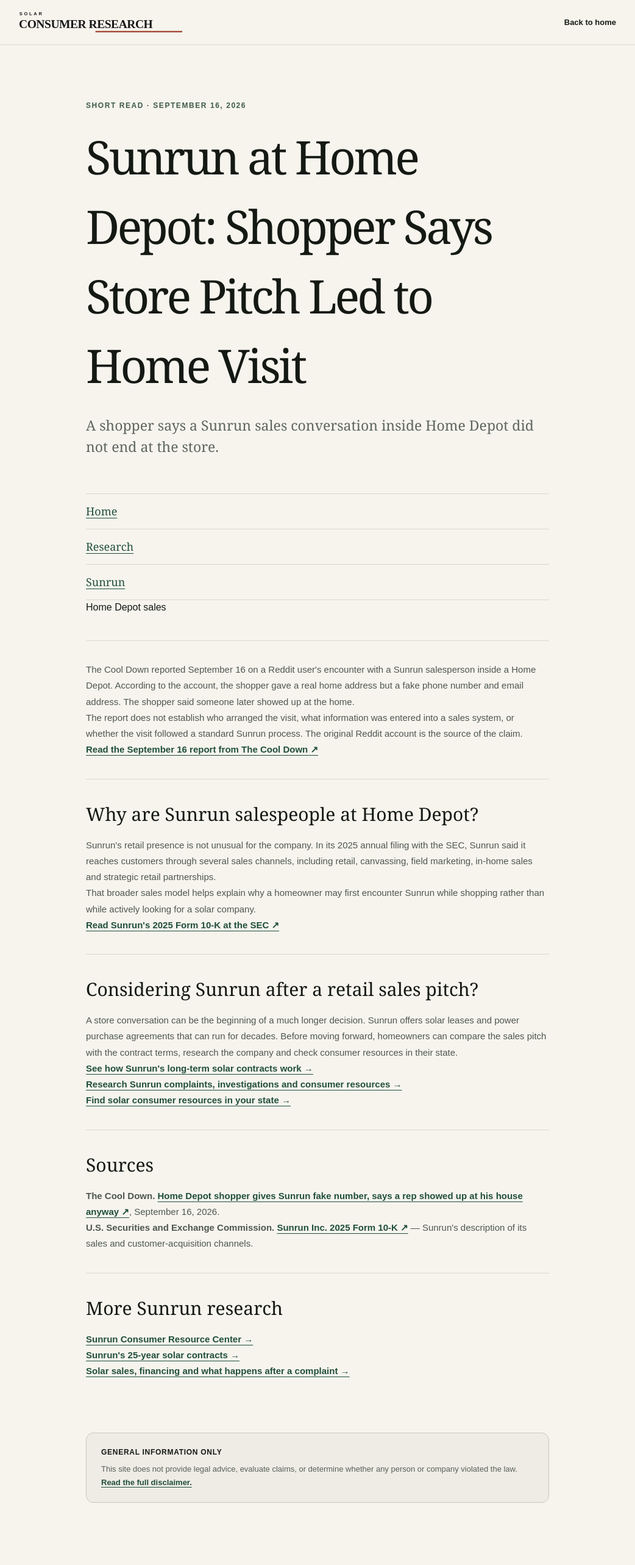
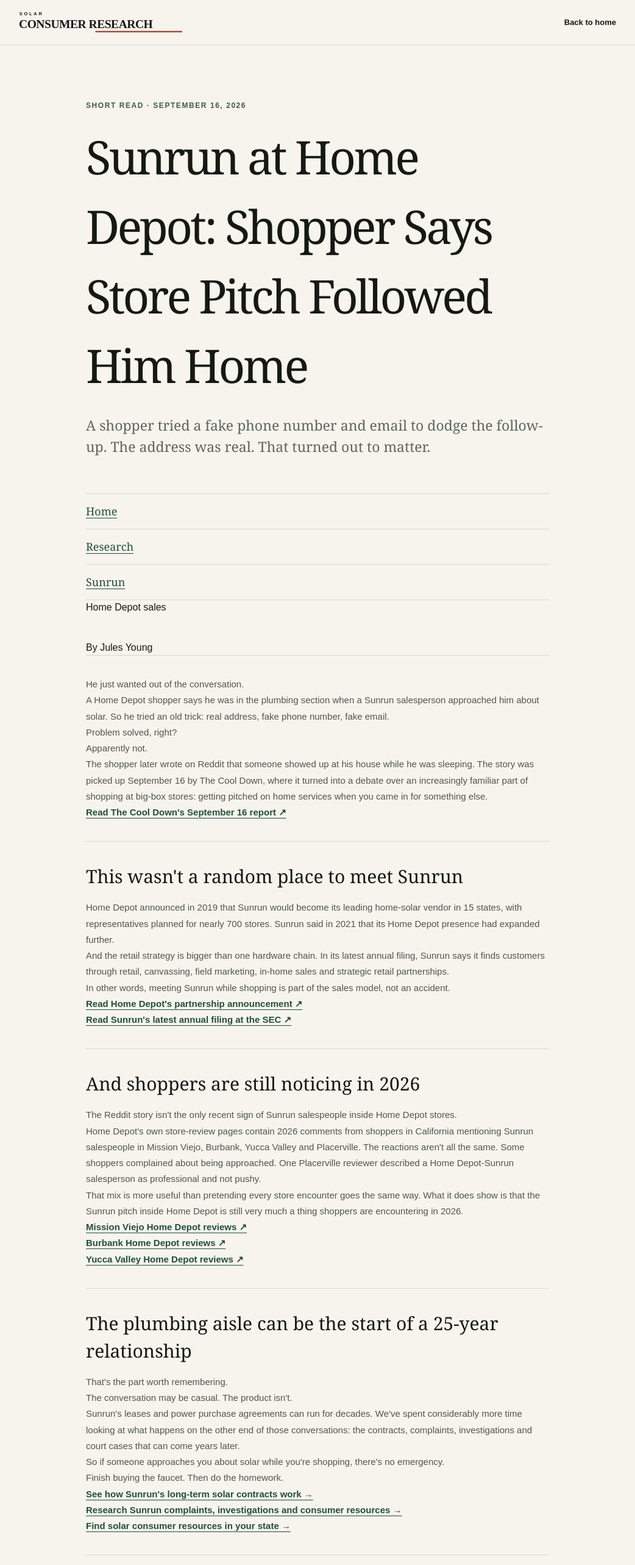
Before and after one commit to Decentralized-Rob/solar-consumer-research, a Next.js app: page /research/sunrun-home-depot-sales-home-visit in a window 1280 px wide. Shown: the top 2566 px of the page at 61% size, without its empty margins (119-1161 px from the left). Built offline with nearby package versions, Linux system fonts and the light colour scheme.

Commit message:
Resource Home Depot story and add Jules Young byline

```diff
--- a/app/research/sunrun-home-depot-sales-home-visit/page.tsx
+++ b/app/research/sunrun-home-depot-sales-home-visit/page.tsx
@@ -3,25 +3,31 @@ import Link from "next/link";
 import { InfoPage } from "../../../components/info-page";
 
 const canonicalUrl = "https://solarcomplaint.com/research/sunrun-home-depot-sales-home-visit";
+const authorUrl = "https://solarcomplaint.com/authors/jules-young";
 const coolDownSource = "https://www.thecooldown.com/green-home/home-depot-shopper-sunrun-fake-number/";
-const sunrun10k = "https://www.sec.gov/Archives/edgar/data/1469367/000162828026012289/run-20251231.htm";
+const sunrun10k = "https://www.sec.gov/Archives/edgar/data/1469367/000114036126014729/ef20070408_formars.pdf";
+const homeDepotPartnership = "https://corporate.homedepot.com/news/sustainability/its-bright-new-day-residential-solar-home-depot-sunrun-and-vivint-solar";
+const sunrunHomeDepot = "https://www.sunrun.com/go-solar-center/solar-articles/sunrun-brings-solar-and-home-batteries-to-home-depot-stores-across-the-united-states";
+const missionViejoReviews = "https://www.homedepot.com/l/Mission-Viejo/CA/Mission-Viejo/92692/614/reviews/1";
+const burbankReviews = "https://www.homedepot.com/l/Burbank/CA/Burbank/91502/6654/reviews/";
+const yuccaValleyReviews = "https://www.homedepot.com/l/Yucca-Valley/CA/Yucca-Valley/92284/6971/reviews/1";
 
 export const metadata: Metadata = {
-  title: "Sunrun at Home Depot: Shopper Says Store Pitch Led to Home Visit",
-  description: "A Home Depot shopper told Reddit that a Sunrun sales encounter was followed by a visit to the shopper's home. Here is what was reported and what Sunrun says about its retail sales channels.",
+  title: "Sunrun at Home Depot: Shopper Says Store Pitch Followed Him Home",
+  description: "A Home Depot shopper says a Sunrun sales encounter followed him home. Current Home Depot reviews show the in-store Sunrun pitch is still getting noticed in 2026.",
   alternates: { canonical: "/research/sunrun-home-depot-sales-home-visit" },
   openGraph: {
-    title: "Sunrun at Home Depot: Shopper Says Store Pitch Led to Home Visit",
-    description: "A short read on a September 2026 Sunrun sales story and the company's established retail sales channel.",
+    title: "Sunrun at Home Depot: Shopper Says Store Pitch Followed Him Home",
+    description: "A shopper tried a fake phone number and email. The address was real. Then, he says, someone showed up at his house.",
     url: "/research/sunrun-home-depot-sales-home-visit",
     type: "article",
     publishedTime: "2026-09-16",
     modifiedTime: "2026-09-16",
-    authors: ["https://solarcomplaint.com/about"],
+    authors: [authorUrl],
     section: "Short Read",
     images: [{ url: "https://solarcomplaint.com/og.png", width: 1200, height: 630, alt: "SolarComplaint.com short read about Sunrun sales at Home Depot" }],
   },
-  twitter: { card: "summary_large_image", title: "Sunrun at Home Depot: Shopper Says Store Pitch Led to Home Visit", description: "What was reported, plus context on Sunrun's retail sales channel.", images: ["https://solarcomplaint.com/og.png"] },
+  twitter: { card: "summary_large_image", title: "Sunrun at Home Depot: Shopper Says Store Pitch Followed Him Home", description: "He gave the Sunrun rep a fake number. The address was real.", images: ["https://solarcomplaint.com/og.png"] },
 };
 
 export default function SunrunHomeDepotShortRead() {
@@ -31,17 +37,17 @@ export default function SunrunHomeDepotShortRead() {
       {
         "@type": "Article",
         "@id": `${canonicalUrl}#article`,
-        headline: "Sunrun at Home Depot: Shopper Says Store Pitch Led to Home Visit",
-        description: "A short read on a reported Sunrun sales encounter at Home Depot and Sunrun's established retail sales channel.",
+        headline: "Sunrun at Home Depot: Shopper Says Store Pitch Followed Him Home",
+        description: "A source-backed short read on a reported Sunrun sales encounter at Home Depot and the retail sales channel behind it.",
         datePublished: "2026-09-16",
         dateModified: "2026-09-16",
         inLanguage: "en-US",
         articleSection: "Short Read",
         mainEntityOfPage: { "@type": "WebPage", "@id": canonicalUrl },
-        author: { "@type": "Organization", name: "Solar Consumer Research", url: "https://solarcomplaint.com/about" },
+        author: { "@type": "Organization", name: "Jules Young, an editorial byline of Solar Consumer Research", url: authorUrl },
         publisher: { "@id": "https://solarcomplaint.com/#publisher" },
         about: [{ "@type": "Organization", name: "Sunrun Inc." }, { "@type": "Organization", name: "The Home Depot" }, { "@type": "Thing", name: "Residential solar sales" }],
-        citation: [coolDownSource, sunrun10k],
+        citation: [coolDownSource, sunrun10k, homeDepotPartnership, sunrunHomeDepot, missionViejoReviews, burbankReviews, yuccaValleyReviews],
       },
       {
         "@type": "BreadcrumbList",
@@ -56,32 +62,53 @@ export default function SunrunHomeDepotShortRead() {
 
   return <>
     <script type="application/ld+json" dangerouslySetInnerHTML={{ __html: JSON.stringify(structuredData) }} />
-    <InfoPage className="research-story-page" eyebrow="Short Read · September 16, 2026" title="Sunrun at Home Depot: Shopper Says Store Pitch Led to Home Visit" lede="A shopper says a Sunrun sales conversation inside Home Depot did not end at the store.">
+    <InfoPage className="research-story-page" eyebrow="Short Read · September 16, 2026" title="Sunrun at Home Depot: Shopper Says Store Pitch Followed Him Home" lede="A shopper tried a fake phone number and email to dodge the follow-up. The address was real. That turned out to matter.">
       <nav className="case-question-links" aria-label="Breadcrumb"><Link href="/">Home</Link><Link href="/research">Research</Link><Link href="/companies/sunrun">Sunrun</Link><span aria-current="page">Home Depot sales</span></nav>
 
+      <p className="page-updated">By <Link href="/authors/jules-young">Jules Young</Link></p>
+
       <section className="info-section">
-        <p>The Cool Down reported September 16 on a Reddit user's encounter with a Sunrun salesperson inside a Home Depot. According to the account, the shopper gave a real home address but a fake phone number and email address. The shopper said someone later showed up at the home.</p>
-        <p>The report does not establish who arranged the visit, what information was entered into a sales system, or whether the visit followed a standard Sunrun process. The original Reddit account is the source of the claim.</p>
-        <p><a href={coolDownSource} target="_blank" rel="noreferrer">Read the September 16 report from The Cool Down ↗</a></p>
+        <p>He just wanted out of the conversation.</p>
+        <p>A Home Depot shopper says he was in the plumbing section when a Sunrun salesperson approached him about solar. So he tried an old trick: real address, fake phone number, fake email.</p>
+        <p>Problem solved, right?</p>
+        <p>Apparently not.</p>
+        <p>The shopper later wrote on Reddit that someone showed up at his house while he was sleeping. The story was picked up September 16 by The Cool Down, where it turned into a debate over an increasingly familiar part of shopping at big-box stores: getting pitched on home services when you came in for something else.</p>
+        <p><a href={coolDownSource} target="_blank" rel="noreferrer">Read The Cool Down's September 16 report ↗</a></p>
       </section>
 
       <section className="info-section">
-        <h2>Why are Sunrun salespeople at Home Depot?</h2>
-        <p>Sunrun's retail presence is not unusual for the company. In its 2025 annual filing with the SEC, Sunrun said it reaches customers through several sales channels, including retail, canvassing, field marketing, in-home sales and strategic retail partnerships.</p>
-        <p>That broader sales model helps explain why a homeowner may first encounter Sunrun while shopping rather than while actively looking for a solar company.</p>
-        <p><a href={sunrun10k} target="_blank" rel="noreferrer">Read Sunrun's 2025 Form 10-K at the SEC ↗</a></p>
+        <h2>This wasn't a random place to meet Sunrun</h2>
+        <p>Home Depot announced in 2019 that Sunrun would become its leading home-solar vendor in 15 states, with representatives planned for nearly 700 stores. Sunrun said in 2021 that its Home Depot presence had expanded further.</p>
+        <p>And the retail strategy is bigger than one hardware chain. In its latest annual filing, Sunrun says it finds customers through retail, canvassing, field marketing, in-home sales and strategic retail partnerships.</p>
+        <p>In other words, meeting Sunrun while shopping is part of the sales model, not an accident.</p>
+        <p><a href={homeDepotPartnership} target="_blank" rel="noreferrer">Read Home Depot's partnership announcement ↗</a><br/><a href={sunrun10k} target="_blank" rel="noreferrer">Read Sunrun's latest annual filing at the SEC ↗</a></p>
       </section>
 
       <section className="info-section">
-        <h2>Considering Sunrun after a retail sales pitch?</h2>
-        <p>A store conversation can be the beginning of a much longer decision. Sunrun offers solar leases and power purchase agreements that can run for decades. Before moving forward, homeowners can compare the sales pitch with the contract terms, research the company and check consumer resources in their state.</p>
+        <h2>And shoppers are still noticing in 2026</h2>
+        <p>The Reddit story isn't the only recent sign of Sunrun salespeople inside Home Depot stores.</p>
+        <p>Home Depot's own store-review pages contain 2026 comments from shoppers in California mentioning Sunrun salespeople in Mission Viejo, Burbank, Yucca Valley and Placerville. The reactions aren't all the same. Some shoppers complained about being approached. One Placerville reviewer described a Home Depot-Sunrun salesperson as professional and not pushy.</p>
+        <p>That mix is more useful than pretending every store encounter goes the same way. What it does show is that the Sunrun pitch inside Home Depot is still very much a thing shoppers are encountering in 2026.</p>
+        <p><a href={missionViejoReviews} target="_blank" rel="noreferrer">Mission Viejo Home Depot reviews ↗</a><br/><a href={burbankReviews} target="_blank" rel="noreferrer">Burbank Home Depot reviews ↗</a><br/><a href={yuccaValleyReviews} target="_blank" rel="noreferrer">Yucca Valley Home Depot reviews ↗</a></p>
+      </section>
+
+      <section className="info-section">
+        <h2>The plumbing aisle can be the start of a 25-year relationship</h2>
+        <p>That's the part worth remembering.</p>
+        <p>The conversation may be casual. The product isn't.</p>
+        <p>Sunrun's leases and power purchase agreements can run for decades. We've spent considerably more time looking at what happens on the other end of those conversations: the contracts, complaints, investigations and court cases that can come years later.</p>
+        <p>So if someone approaches you about solar while you're shopping, there's no emergency.</p>
+        <p>Finish buying the faucet. Then do the homework.</p>
         <p><Link href="/research/sunrun-25-year-solar-contracts">See how Sunrun's long-term solar contracts work →</Link><br/><Link href="/companies/sunrun">Research Sunrun complaints, investigations and consumer resources →</Link><br/><Link href="/states">Find solar consumer resources in your state →</Link></p>
       </section>
 
       <section className="info-section">
         <h2>Sources</h2>
         <p><strong>The Cool Down.</strong> <a href={coolDownSource} target="_blank" rel="noreferrer">Home Depot shopper gives Sunrun fake number, says a rep showed up at his house anyway ↗</a>, September 16, 2026.</p>
-        <p><strong>U.S. Securities and Exchange Commission.</strong> <a href={sunrun10k} target="_blank" rel="noreferrer">Sunrun Inc. 2025 Form 10-K ↗</a> — Sunrun's description of its sales and customer-acquisition channels.</p>
+        <p><strong>Sunrun annual report / SEC.</strong> <a href={sunrun10k} target="_blank" rel="noreferrer">Sunrun 2025 annual report ↗</a> — current description of retail, field and in-home customer-acquisition channels.</p>
+        <p><strong>The Home Depot.</strong> <a href={homeDepotPartnership} target="_blank" rel="noreferrer">2019 Sunrun retail expansion announcement ↗</a>.</p>
+        <p><strong>Sunrun.</strong> <a href={sunrunHomeDepot} target="_blank" rel="noreferrer">2021 Home Depot expansion announcement ↗</a>.</p>
+        <p><strong>The Home Depot store reviews.</strong> 2026 shopper reviews from Mission Viejo, Burbank and Yucca Valley mentioning Sunrun salespeople in stores.</p>
       </section>
 
       <section className="info-section">
```
